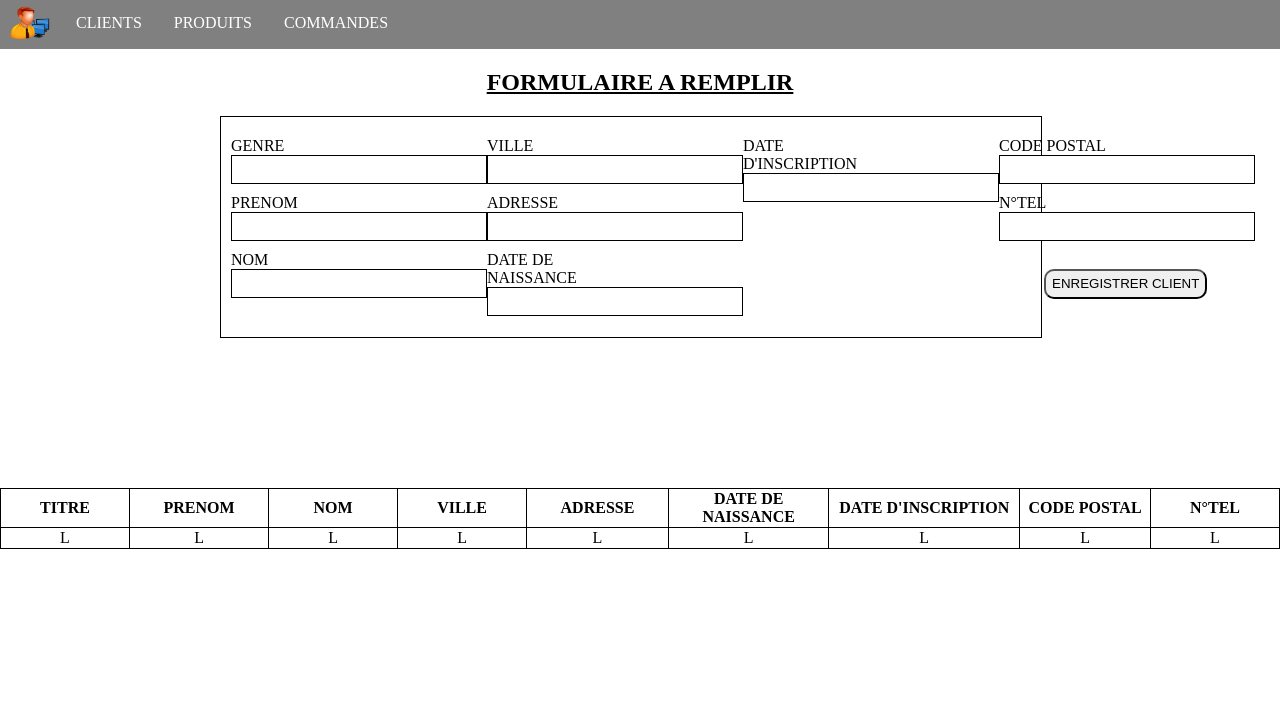
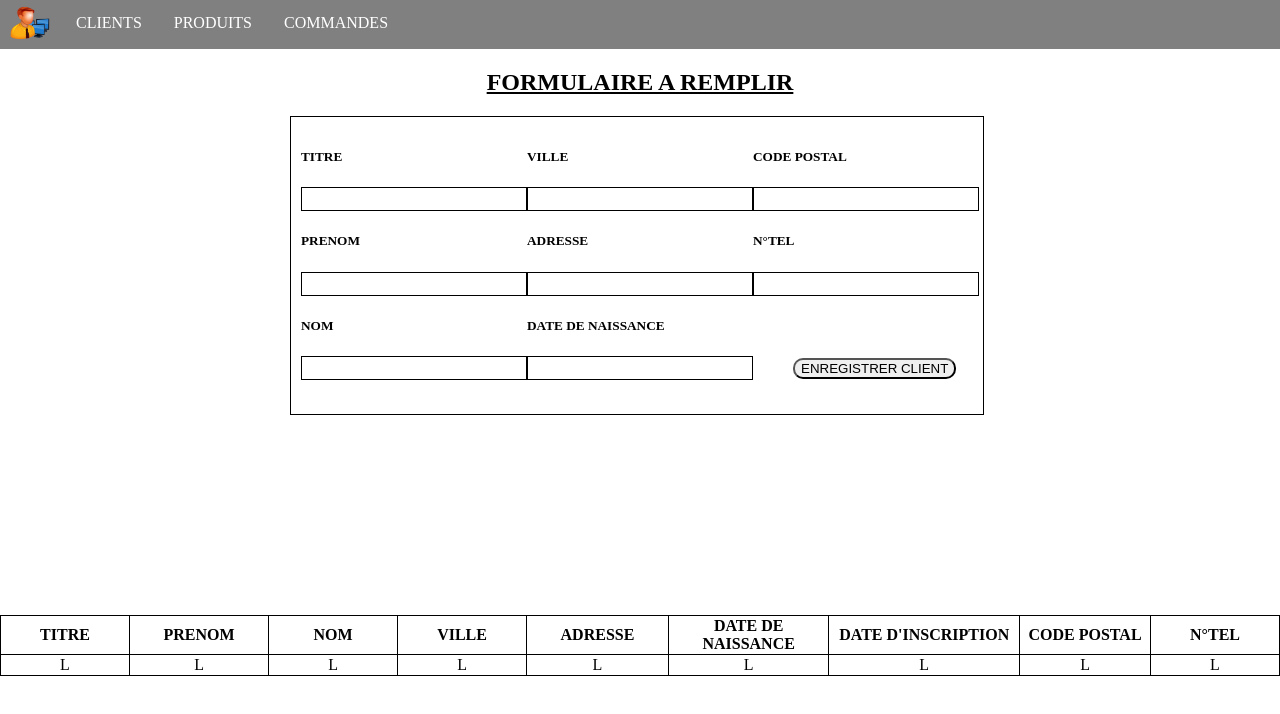
Before and after one commit to Emilie-dev/Projet-CRM, a website: page client/partie_clients/clients.html in a window 1280 px wide. Drawn offline with nearby package versions, Linux system fonts and the light colour scheme.

Commit message:
Mise a jour des fichiers HTML et CSS (Interface)

```diff
--- a/client/partie_clients/clients.html
+++ b/client/partie_clients/clients.html
@@ -20,48 +20,38 @@
 
 	<h2>FORMULAIRE A REMPLIR</h2>
 
-
-	<form action="" method="POST">
+	<form action="" method="">
 
 		<div>
-			<label for="gender">GENRE</label>
-			<input id="gender" type="text" name="gender"/>
+			<label for="Title"><h5>TITRE</h5></label>
+			<input id="Title" type="text" name=""/>
 
-			<label for="firtName">PRENOM</label>
-			<input id="firstName" type="text" name="firstName"/>
+			<label for="firtName"><h5>PRENOM</h5></label>
+			<input id="firstName" type="" name=""/>
 
-			<label for="name">NOM</label>
-			<input id="name" type="text" name="name"/>
+			<label for="Name"><h5>NOM<h5></label>
+			<input id="Name" type="" name=""/>
 		</div>
 
 		<div>
-			<label for="city">VILLE</label>
-			<input id="city" type="text" name="city"/>
+			<label for="City"><h5>VILLE</h5></label>
+			<input id="City" type="" name=""/>
 
-			<label for="address">ADRESSE</label>
-			<input id="address" type="text" name="address"/>
+			<label for="Address"><h5>ADRESSE</h5></label>
+			<input id="Address" type="" name=""/>
 
+			<label for="birthDate"><h5>DATE DE NAISSANCE</h5></label>
+			<input id="birthDate" type="" name=""/>
+		</div>
 
-			<label for="birthdate">DATE DE NAISSANCE</label>
-			<input id="birthdate" type="text" name="birthdate"/>
-		</div>
-		<div>
-			<label for="registrationDate">DATE D'INSCRIPTION</label>
-			<input id="registrationDate" type="text" name="registrationDate"/>
-
-		</div>
 		<div>
 
+			<label for="postalCode"><h5>CODE POSTAL</h5></label>
+			<input id="postalCode" type="" name=""/>
 
-			<label for="zipCode">CODE POSTAL</label>
-			<input id="zipCode" type="text" name="zipCode"/>
-
-			<label for="phoneNumber">N°TEL</label>
-			<input id="phoneNumber" type="text" name="phoneNumber"/>
-
-
+			<label for="phoneNumber"><h5>N°TEL</h5></label>
+			<input id="phoneNumber" type="" name=""/>
 			<button type="submit">ENREGISTRER CLIENT</button>
-
 		</div>
 	</form>
 
--- a/client/partie_clients/css/style.css
+++ b/client/partie_clients/css/style.css
@@ -44,38 +44,34 @@ h2 {
 
 form {
 	/*margin: auto;*/
-	width: 800px;
+	width: 672px;
 	padding-top: 10px;
 	padding-bottom: 10px;
 	padding-right: 10px;
 	padding-left: 10px;
 	display: inline-flex;
-	margin-left: 220px;
+	margin-left: 290px;
   	border:1px solid black;
-
 }
 
 label {
 	width: 150px;
-	height: 15px;
-	display: inline-table;
-	text-align: left;
-	margin-top: 10px;
+	text-align: left
 }
 
 input {
 	font: 15px sans-serif;
-	width: 250px;
-	height: 25px;
+	width: 220px;
+	height: 20px;
 	border: 1px solid black;
 }
 
 table {
-	margin-top: 150px;
-	margin-bottom: 50px;
+	margin-top: 200px;
 	border-collapse:collapse;
 	width:100%;
 }
+
 th, td {
 	border:1px solid black;
 	width:5%;
@@ -83,12 +79,8 @@ th, td {
 }
 
 button{
-	margin-top: 28px;
-	margin-bottom: 28px;
-	height: 30px;
-	margin-left: 45px;
+	margin-top: 62px;
+	margin-bottom: 25px;
+	margin-left: 40px;
 	border-radius: 10px;
-	color: black;
-
-
 }
```
